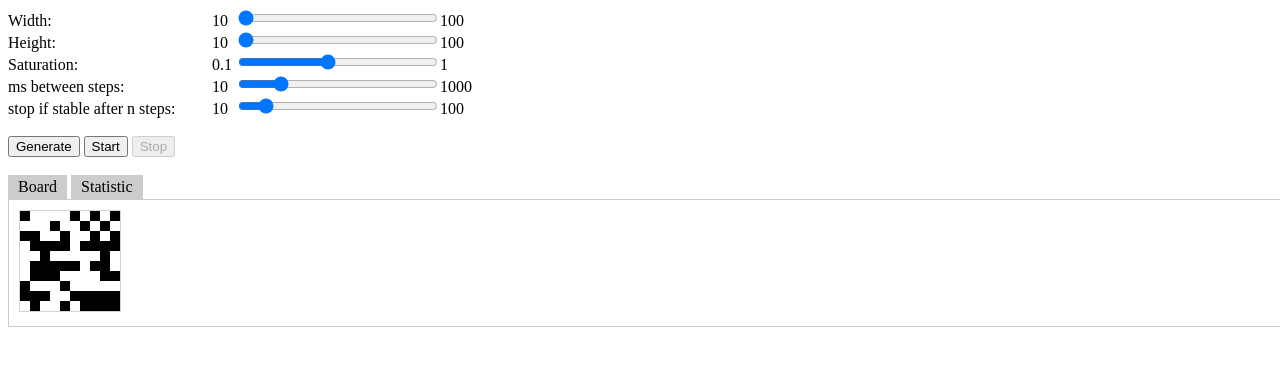
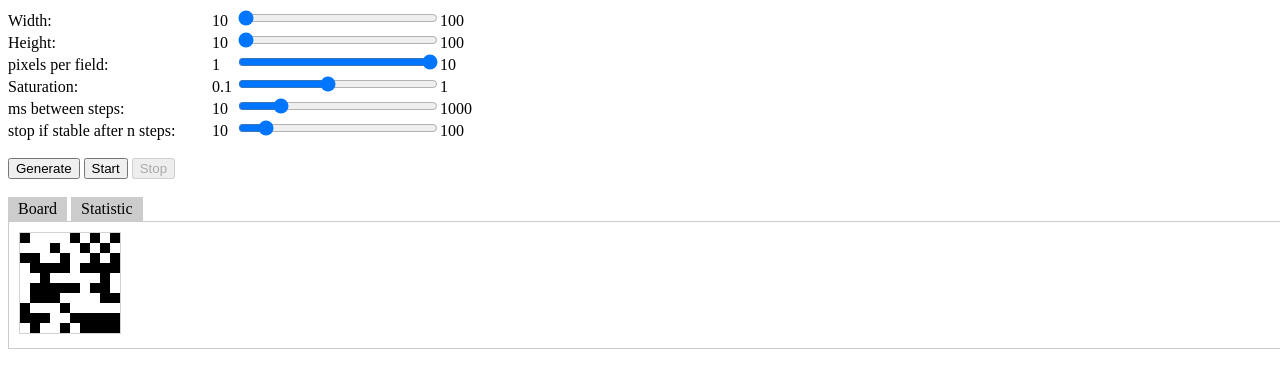
Before and after one commit to pablohess/GameOfLife, a plain HTML site: page index.html in a window 1280 px wide. Both pictures are taken after a click on the button "Generate". Drawn offline with Linux system fonts and the light colour scheme.

Commit message:
Possible to configure pixels per field

```diff
--- a/index.html
+++ b/index.html
@@ -8,7 +8,6 @@
 
 <script>
 	var SECOND_1 = 3000;
-	var POINTSIZE = 10;
 
 	var board;
 	var rows;
@@ -62,7 +61,6 @@
 			},
 
 		},
-
 		series : [
 				{
 					type : 'area',
@@ -122,9 +120,7 @@
 		for (var y = 0; y < board.length; y++) {
 			for (var x = 0; x < board[y].length; x++) {
 				if (board[y][x] == 1) {
-					ctx
-							.rect(x * POINTSIZE, y * POINTSIZE, POINTSIZE,
-									POINTSIZE);
+					ctx.rect(x * $("#inputSize").val(), y * $("#inputSize").val(), $("#inputSize").val(), $("#inputSize").val());
 				}
 			}
 		}
@@ -142,8 +138,8 @@
 		step = 0;
 		rows = $("#inputY").val();
 		cols = $("#inputX").val();
-		$("#board").attr("width", cols * POINTSIZE);
-		$("#board").attr("height", rows * POINTSIZE);
+		$("#board").attr("width", cols * $("#inputSize").val());
+		$("#board").attr("height", rows * $("#inputSize").val());
 		board = generateBoard(rows, cols, $("#inputSaturation").val());
 		c = document.getElementById("board");
 		ctx = c.getContext("2d");
@@ -241,6 +237,7 @@
 		$("#generate").attr('disabled', 'disabled');
 		$("#inputX").attr('disabled', 'disabled');
 		$("#inputY").attr('disabled', 'disabled');
+		$("#inputSize").attr('disabled', 'disabled');
 		$("#inputSaturation").attr('disabled', 'disabled');
 		$("#inputSleep").attr('disabled', 'disabled');
 		$("#inputStable").attr('disabled', 'disabled');
@@ -258,6 +255,7 @@
 		$("#generate").removeAttr('disabled');
 		$("#inputX").removeAttr('disabled');
 		$("#inputY").removeAttr('disabled');
+		$("#inputSize").removeAttr('disabled');
 		$("#inputSaturation").removeAttr('disabled');
 		$("#inputSleep").removeAttr('disabled');
 		$("#inputStable").removeAttr('disabled');
@@ -284,6 +282,10 @@
 	<div style="width: 200px; display: inline-block;">Height:</div>
 	<div style="width: 20px; display: inline-block;">10</div>
 	<input type="range" id="inputY" min="10" max="100" step="10" value="10" style="width: 200px;">100
+	<br>
+	<div style="width: 200px; display: inline-block;">pixels per field:</div>
+	<div style="width: 20px; display: inline-block;">1</div>
+	<input type="range" id="inputSize" min="1" max="10" step="1" value="10" style="width: 200px;">10
 	<br>
 	<div style="width: 200px; display: inline-block;">Saturation:</div>
 	<div style="width: 20px; display: inline-block;">0.1</div>
@@ -318,8 +320,7 @@
 				style="border: 1px solid #d3d3d3;">Your browser does not support the HTML5 canvas tag.</canvas>
 		</div>
 		<div id="divStatistic" style="display: none; border: 1px solid #ccc; width: 100%; height: 100%; padding: 10px;">
-			<div id="statistic"
-				style="min-width: 400px; height: 300px; margin: 0 auto"></div>
+			<div id="statistic" style="min-width: 400px; height: 300px; margin: 0 auto"></div>
 		</div>
 	</div>
 
```
